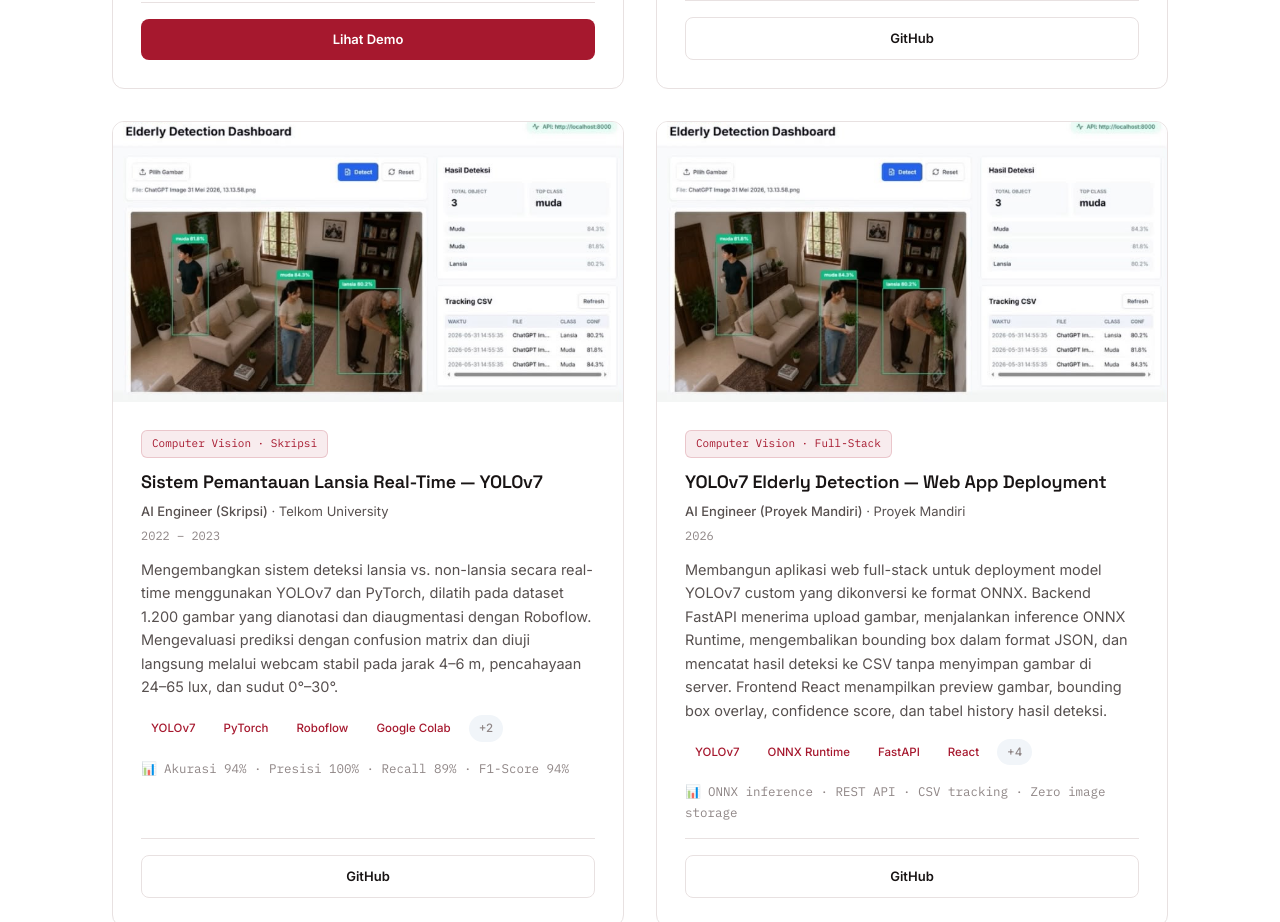
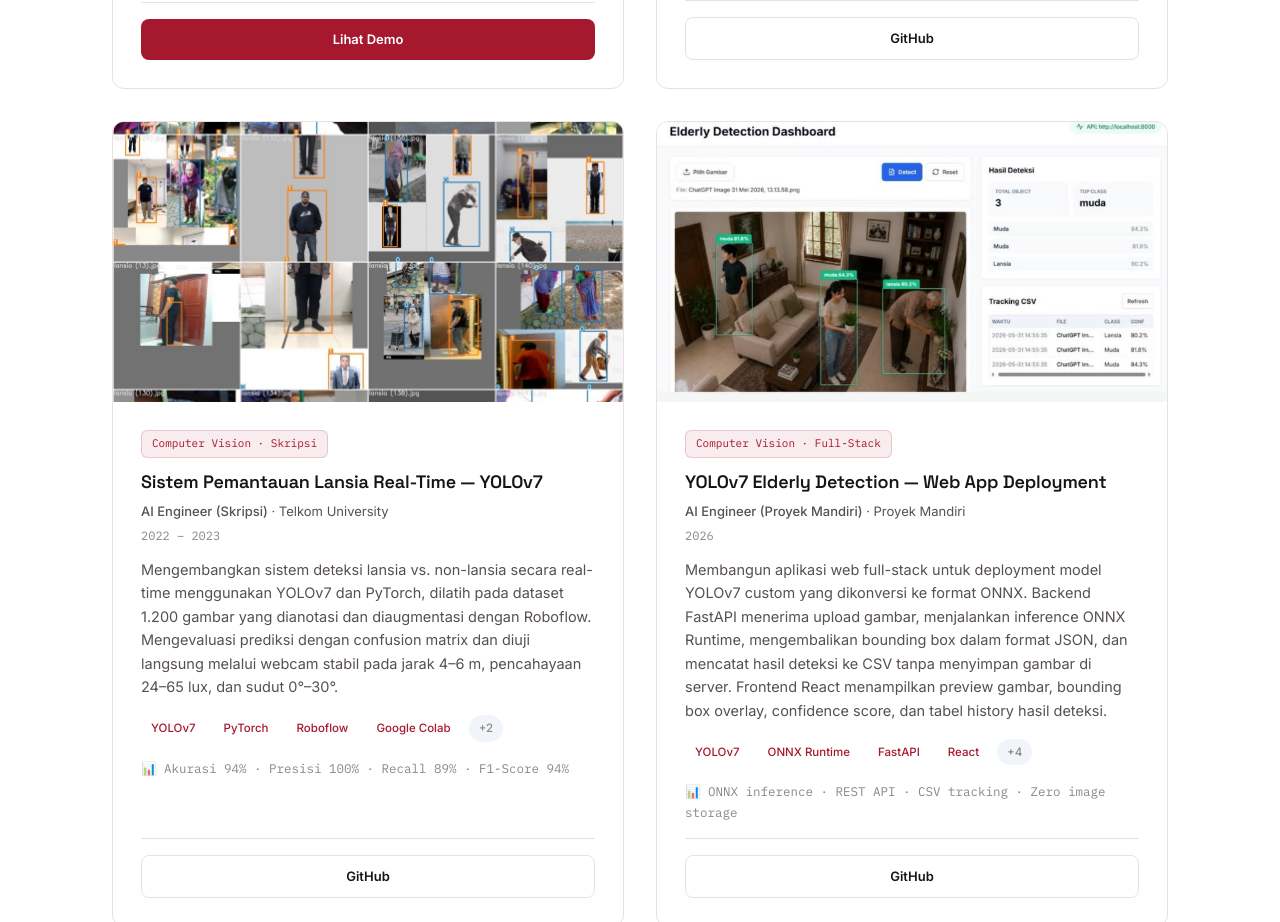
Before and after one commit to rahmadyd/portofolio_web_fe, a React (Vite) app: page /projects in a window 1280 px wide. Shown: the part 1200-2122 px from the top of the page. Built offline with nearby package versions, Linux system fonts and the light colour scheme.

Commit message:
Replace YOLOv7 realtime card image with detection grid screenshot

```diff
--- a/src/pages/ProjectDetailPage.jsx
+++ b/src/pages/ProjectDetailPage.jsx
@@ -89,7 +89,7 @@ const ProjectDetailPage = () => {
         id: "Akurasi 94% · Presisi 100% · Recall 89% · F1-Score 94%",
         en: "94% Accuracy · 100% Precision · 89% Recall · 94% F1-score"
       }),
-      image: "/yolov7dashboard.jpeg",
+      image: "/yolov7_realtime.jpg",
       links: {
         github: "https://github.com/rahmadyd/yolov7_elderlycaringsystem",
         demo: null
```
Also changed, not shown: public/yolov7_realtime.jpg (added).
